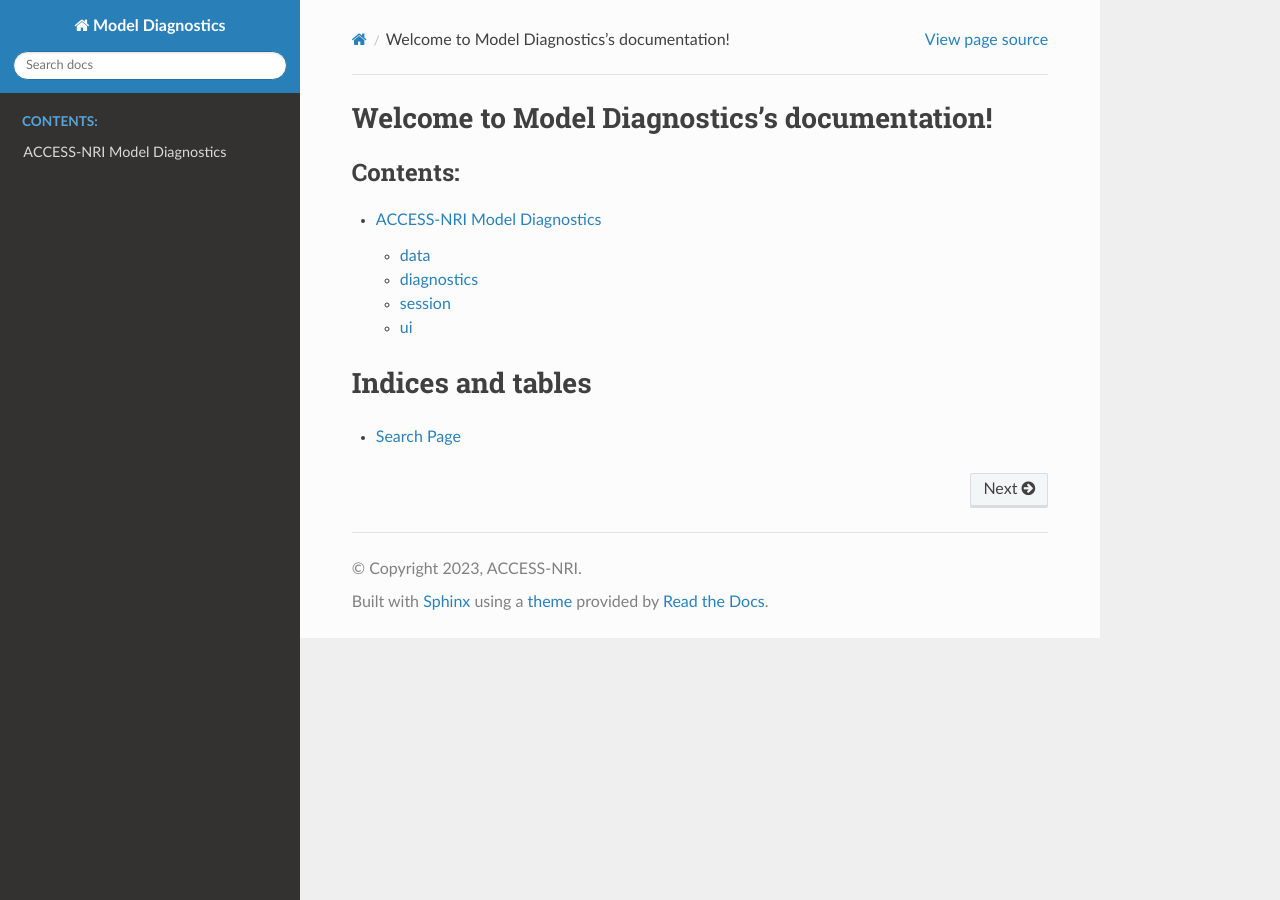
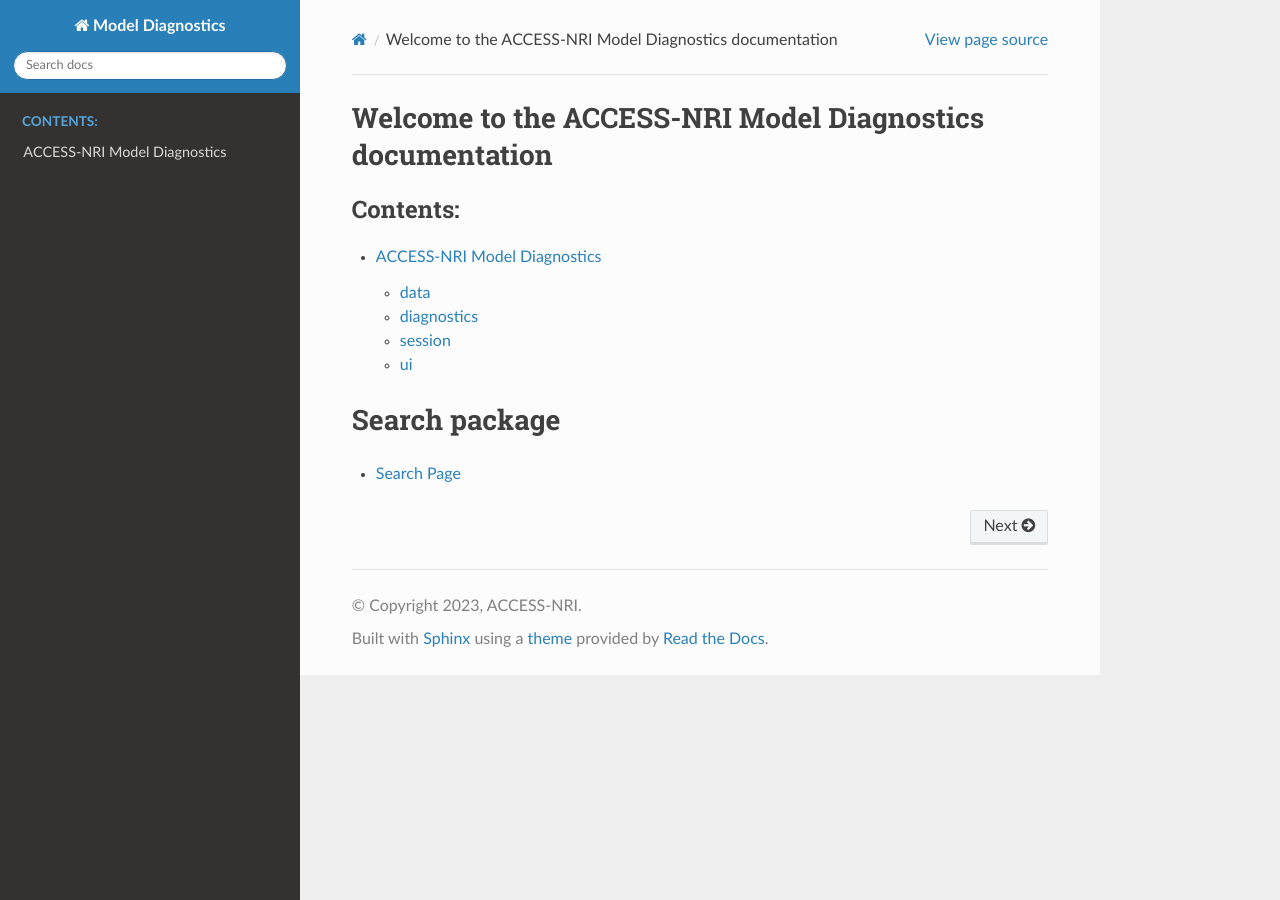
Before and after one commit to ACCESS-NRI/MED-live-diagnostics, a Sphinx documentation site: the page built from docs/index.rst, in a window 1280 px wide. Built offline with Sphinx 7.4.7 and the Read the Docs theme 2.0.0, drawn with Linux system fonts in a browser that asks for light colours.

Commit message:
Update index.rst

```diff
--- a/docs/index.rst
+++ b/docs/index.rst
@@ -3,7 +3,7 @@
    You can adapt this file completely to your liking, but it should at least
    contain the root `toctree` directive.
 
-Welcome to Model Diagnostics's documentation!
+Welcome to the ACCESS-NRI Model Diagnostics documentation
 =============================================
 
 .. toctree::
@@ -12,7 +12,7 @@
 
    modules
 
-Indices and tables
+Search package
 ==================
 
 * :ref:`search`
```
